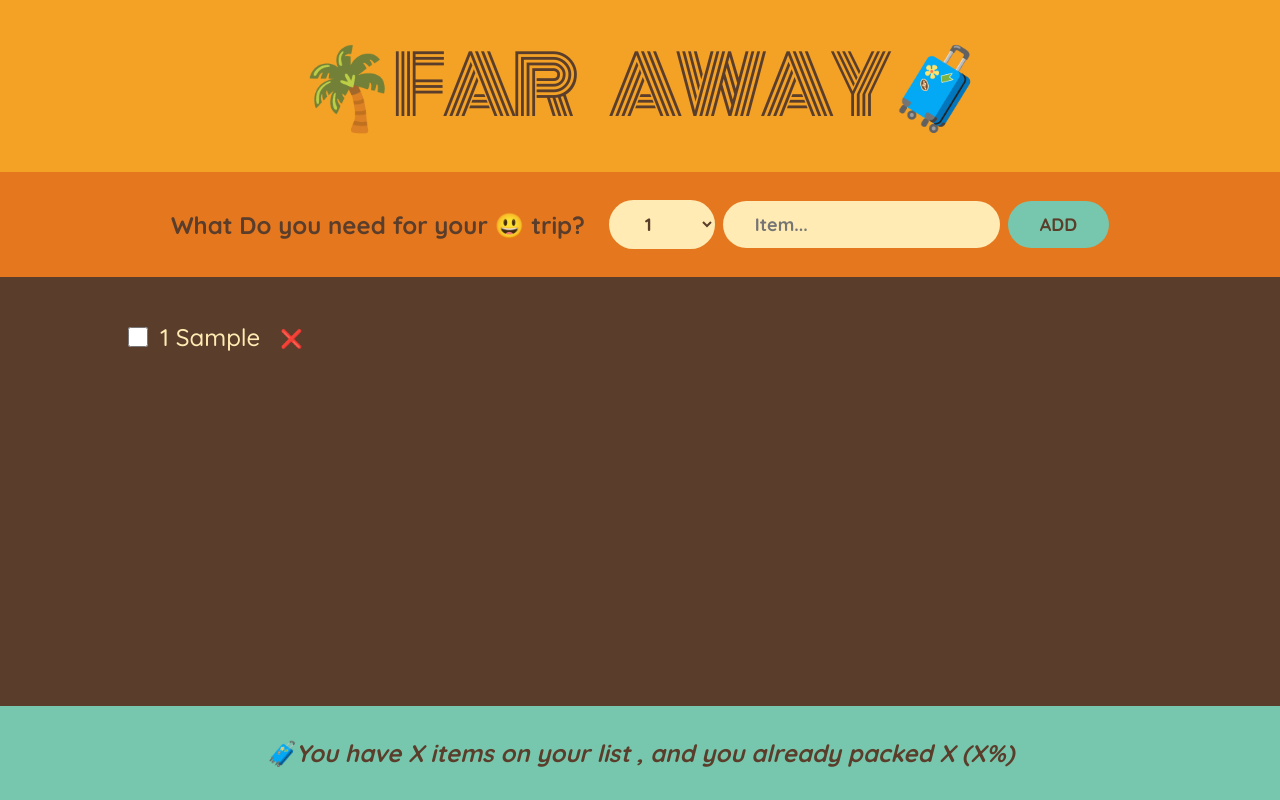
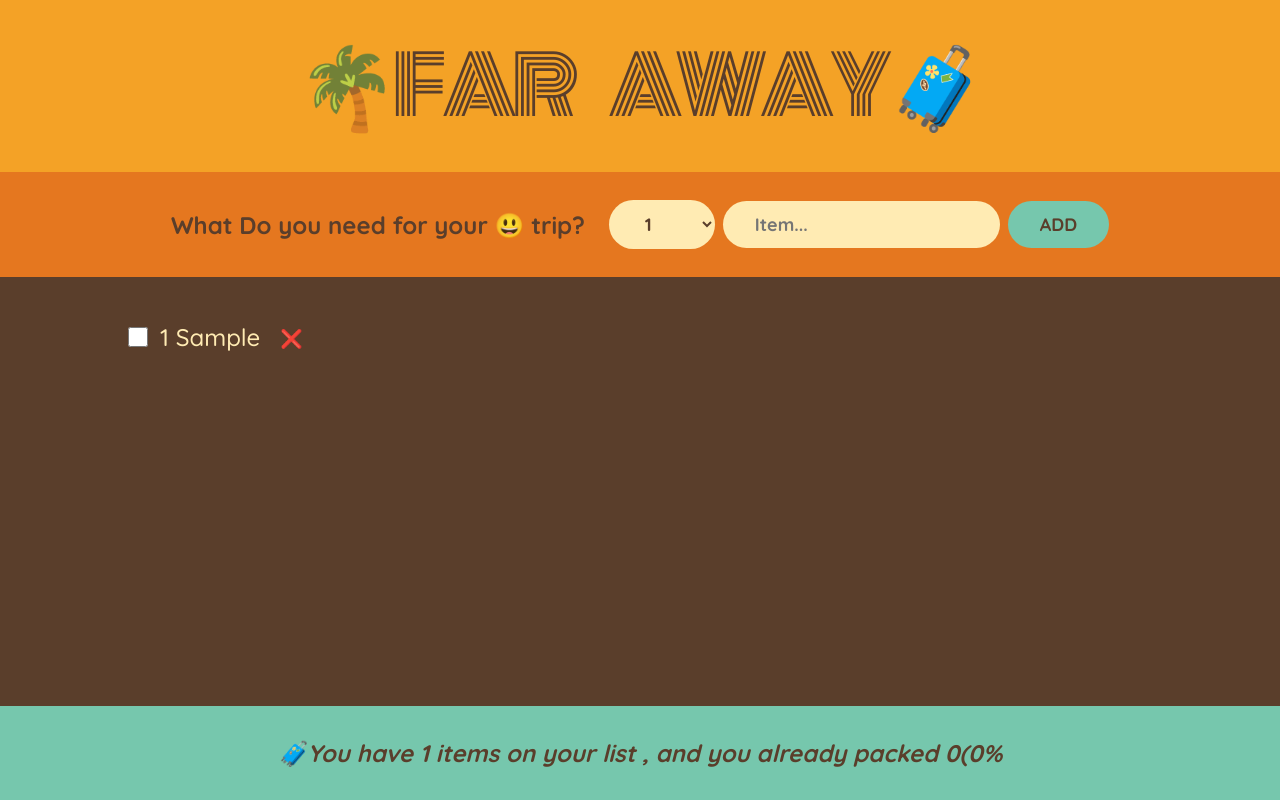
Before and after one commit to shehbaz2506/FarAway-Travel-List, a React (Create React App) app: page / in a window 1280 px wide. Both pictures are taken after typing "Sample" into the empty fields and a click on the button "ADD". Built offline with nearby package versions, Linux system fonts and the light colour scheme.

Commit message:
Derived State

```diff
--- a/src/App.js
+++ b/src/App.js
@@ -5,6 +5,7 @@ import {  useState } from "react";
 function App() {
 
   const [items , SetItems] = useState([]);
+
 
   function handleAddItems(item){
     SetItems(items=> [...items , item])
@@ -26,7 +27,7 @@ function App() {
       <Logo />
       <Form onAddItems={handleAddItems} />
       <PackingList  items={items} onDeleteItem={handleDeleteItem} onToggleItems={handleToggleItem}/>
-      <Stats />
+      <Stats items={items} />
     </div>
   );
 }
@@ -49,7 +50,6 @@ function Form({onAddItems}) {
     if(!description) return; //if no description no call of object
 
     const newitem = {description , quantity, packed:false, id:Date.now()}
-    console.log(newitem)
 
     onAddItems(newitem)
 
@@ -104,10 +104,27 @@ function Item({ item, onDeleteItem,onToggleItems }) {
   );
 }
 
-function Stats() {
+function Stats({items}) {
+
+  if(!items.length)
+    return(
+      <p className="stats">
+        <em>Start Adding Some Items to your packing list ✍️</em>
+      </p>
+    )
+
+  const numItems = items.length;
+  const numPacked=items.filter(item=> item.packed).length;
+
+
+  //function to calculate percentage
+
+  const percentage= Math.round(numPacked / numItems *100);
+
   return (
     <footer className="stats">
-      <em>🧳You have X items on your list , and you already packed X (X%)</em>
+      {percentage === 100 ? "You got Everything! Ready to Go ✈️":<em>🧳You have {numItems} items on your list , and you already packed {numPacked}({percentage}%</em>}
+
     </footer>
   );
 }
```
